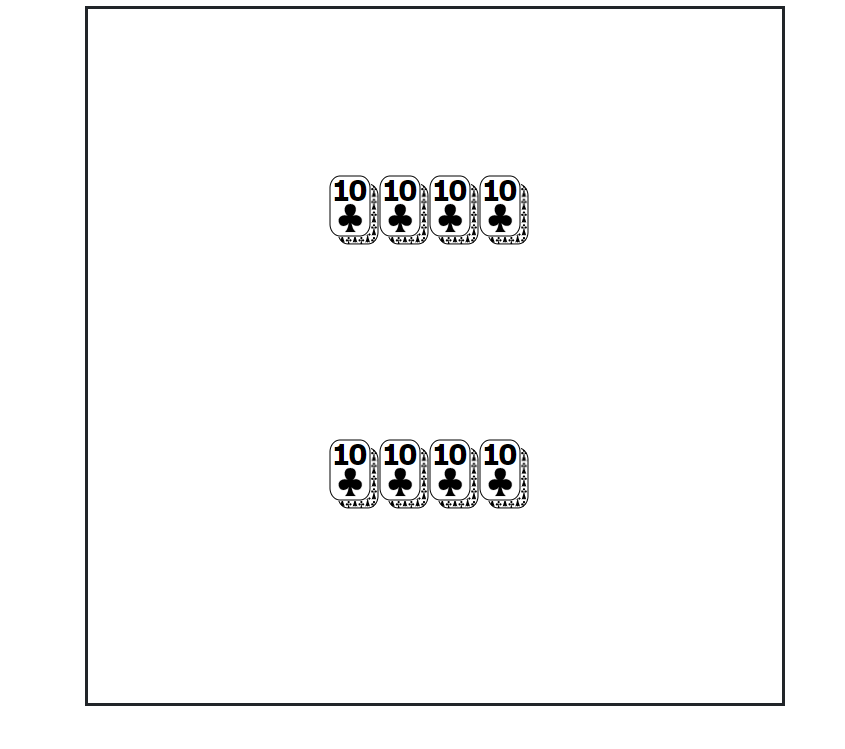
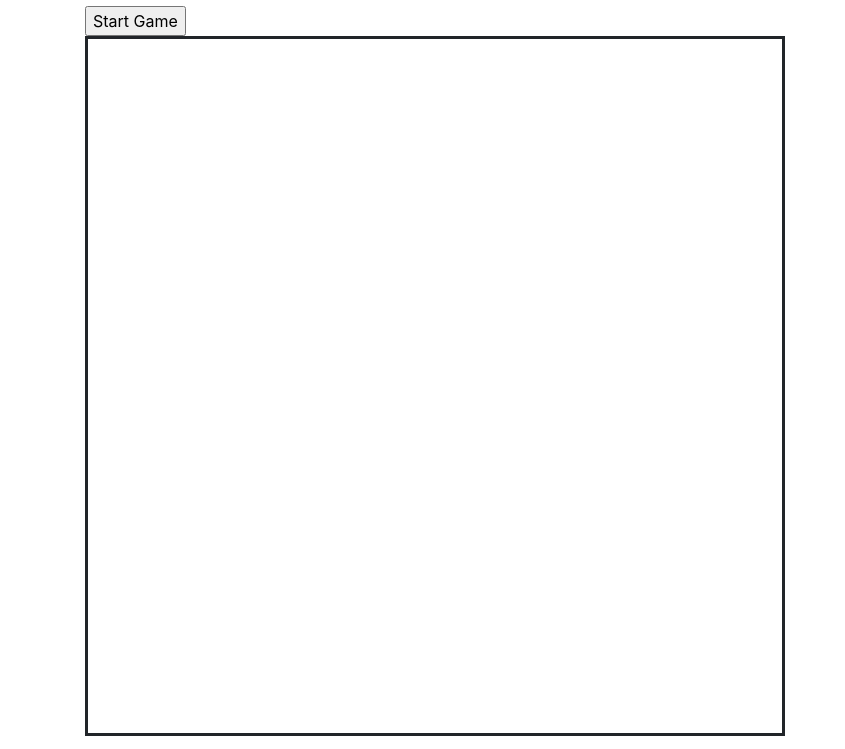
Before and after one commit to whuck/js1Final, a plain HTML site: page index.html in a window 1280 px wide. Shown: the part 51-800 px from the top of the page, without its empty margins (0-845 px from the left). Drawn offline with nearby package versions, Linux system fonts and the light colour scheme.

Commit message:
card layout, shuffle done ezpz

```diff
--- a/index.html
+++ b/index.html
@@ -18,24 +18,26 @@
 <script src="skeleton3.js"></script>
 
 <div class="container">
+    <input type="button" id="startGame" value="Start Game">
     <div class="cardTable">
         <div class="p0" id="p0">
-            <div class="hand" id="p0Hand">
-                <div class="pile0" id=" p0pile0">
-                    <div class="top"><img src="cards/c10.png"></div>
-                    <div class="bottom"><img src="cards/d0.png"></div>
+            <div class="p0hand" id="p0hand"></div>
+            <div class="p0pile" id="p0pile">
+                <div class="pile0" id="p0pile0">
+                    <div class="top"></div>
+                    <div class="bottom"></div>
                 </div>
                 <div class="pile1" id="p0pile1">
-                    <div class="top"><img src="cards/c10.png"></div>
-                    <div class="bottom"><img src="cards/d0.png"></div>
+                    <div class="top"></div>
+                    <div class="bottom"></div>
                 </div>
                 <div class="pile2" id="p0pile2">
-                    <div class="top"><img src="cards/c10.png"></div>
-                    <div class="bottom"><img src="cards/d0.png"></div>
+                    <div class="top"></div>
+                    <div class="bottom"></div>
                 </div>
                 <div class="pile3" id="p0pile3">
-                    <div class="top"><img src="cards/c10.png"></div>
-                    <div class="bottom"><img src="cards/d0.png"></div>
+                    <div class="top"></div>
+                    <div class="bottom"></div>
                 </div>
             </div>
             <div class="p0trick" id="p0trick"></div>
@@ -44,22 +46,23 @@
 
         </div>
         <div class="p1" id="p1">
-            <div class="hand" id="p1Hand">
+            <div class="p1hand" id="p1hand"></div>
+            <div class="p1pile" id="p1pile">
                 <div class="pile0" id="p1pile0">
-                    <div class="top"><img src="cards/c10.png"></div>
-                    <div class="bottom"><img src="cards/d0.png"></div>
+                    <div class="top"></div>
+                    <div class="bottom"></div>
                 </div>
                 <div class="pile1" id="p1pile1">
-                    <div class="top"><img src="cards/c10.png"></div>
-                    <div class="bottom"><img src="cards/d0.png"></div>
+                    <div class="top"></div>
+                    <div class="bottom"></div>
                 </div>
                 <div class="pile2" id="p1pile2">
-                    <div class="top"><img src="cards/c10.png"></div>
-                    <div class="bottom"><img src="cards/d0.png"></div>
+                    <div class="top"></div>
+                    <div class="bottom"></div>
                 </div>
                 <div class="pile3" id="p1pile3">
-                    <div class="top"><img src="cards/c10.png"></div>
-                    <div class="bottom"><img src="cards/d0.png"></div>
+                    <div class="top"></div>
+                    <div class="bottom"></div>
                 </div>
             </div>
             <div class="p1trick" id="p1trick"></div>
--- a/skeleton3.js
+++ b/skeleton3.js
@@ -4,137 +4,156 @@ var _gameDeck = [
     {
         suit:"c",
         rank:9,
-        img:"card\\c9.png"
+        img:"cards\\c9.png"
     },
     {
         suit:"c",
         rank:10,
-        img:"card\\c10.png"
+        img:"cards\\c10.png"
     },
     {
         suit:"c",
         rank:11,
-        img:"card\\c11.png"
+        img:"cards\\c11.png"
     },
     {
         suit:"c",
         rank:12,
-        img:"card\\c12.png"
+        img:"cards\\c12.png"
     },
     {
         suit:"c",
         rank:13,
-        img:"card\\c13.png"
+        img:"cards\\c13.png"
     },
     {
         suit:"c",
         rank:14,
-        img:"card\\c14.png"
+        img:"cards\\c14.png"
     },
     {
         suit:"s",
         rank:9,
-        img:"card\\s9.png"
+        img:"cards\\s9.png"
     },
     {
         suit:"s",
         rank:10,
-        img:"card\\s10.png"
+        img:"cards\\s10.png"
     },
     {
         suit:"s",
         rank:11,
-        img:"card\\s11.png"
+        img:"cards\\s11.png"
     },
     {
         suit:"s",
         rank:12,
-        img:"card\\s12.png"
+        img:"cards\\s12.png"
     },
     {
         suit:"s",
         rank:13,
-        img:"card\\s13.png"
+        img:"cards\\s13.png"
     },
     {
         suit:"s",
         rank:14,
-        img:"card\\s14.png"
+        img:"cards\\s14.png"
     },
     {
         suit:"h",
         rank:9,
-        img:"card\\h9.png"
+        img:"cards\\h9.png"
     },
     {
         suit:"h",
         rank:10,
-        img:"card\\h10.png"
+        img:"cards\\h10.png"
     },
     {
         suit:"h",
         rank:11,
-        img:"card\\h11.png"
+        img:"cards\\h11.png"
     },
     {
         suit:"h",
         rank:12,
-        img:"card\\h12.png"
+        img:"cards\\h12.png"
     },
     {
         suit:"h",
         rank:13,
-        img:"card\\h13.png"
+        img:"cards\\h13.png"
     },
     {
         suit:"h",
         rank:14,
-        img:"card\\h14.png"
+        img:"cards\\h14.png"
     },
     {
         suit:"d",
         rank:9,
-        img:"card\\d9.png"
+        img:"cards\\d9.png"
     },
     {
         suit:"d",
         rank:10,
-        img:"card\\d10.png"
+        img:"cards\\d10.png"
     },
     {
         suit:"d",
         rank:11,
-        img:"card\\d11.png"
+        img:"cards\\d11.png"
     },
     {
         suit:"d",
         rank:12,
-        img:"card\\d12.png"
+        img:"cards\\d12.png"
     },
     {
         suit:"d",
         rank:13,
-        img:"card\\d13.png"
+        img:"cards\\d13.png"
     },
     {
         suit:"d",
         rank:14,
-        img:"card\\d14.png"
+        img:"cards\\d14.png"
     }
 ];
 
-//arrays for each player's hand
-var p0Hand =[];
-var p1Hand =[];
-
-//array for hands
-var _playerHands = [p0Hand,p1Hand];
-
-//array for player hand div element jquery strings
-var _playerHandDivs = ["#p0Hand","#p1Hand"];
-
-//array for dealerDiv --shows which player is the dealer
-var dealerDivs = ["#p0dealer","#p1dealer"];
+var _player0 ={
+    hand: [],
+    handDiv: 'p0hand',
+    piles: [],
+    pileDivs: ['p0pile0','p0pile1','p0pile2','p0pile3'],
+    dealerDiv: '#p0dealer',
+    trickDiv: 'p0trick'
+};
+var _player1 ={
+    hand: [],
+    handDiv: 'p1hand',
+    piles: [],
+    pileDivs: ['p1pile0','p1pile1','p1pile2','p1pile3'],
+    dealerDiv: '#p1dealer',
+    trickDiv: 'p1trick'
+};
+var _dealOrder = [
+    ['#p1pile0 div.bottom','#p0pile0 div.bottom','#p1pile1 div.bottom','#p0pile1 div.bottom',
+        '#p1pile2 div.bottom','#p0pile2 div.bottom','#p1pile3 div.bottom','#p0pile3 div.bottom',
+        '#p1pile0 div.top','#p0pile0 div.top','#p1pile1 div.top','#p0pile1 div.top',
+        '#p1pile2 div.top','#p0pile2 div.top','#p1pile3 div.top','#p0pile3 div.top',
+        '#p1hand','#p0hand','#p1hand','#p0hand',
+        '#p1hand','#p0hand','#p1hand','#p0hand'],
+    ['#p0pile0 div.bottom','#p1pile0 div.bottom','#p0pile1 div.bottom','#p1pile1 div.bottom',
+        '#p0pile2 div.bottom','#p1pile2 div.bottom','#p0pile3 div.bottom','#p1pile3 div.bottom',
+        '#p0pile0 div.top','#p1pile0 div.top','#p0pile1 div.top','#p1pile1 div.top',
+        '#p0pile2 div.top','#p1pile2 div.top','#p0pile3 div.top','#p1pile3 div.top',
+        '#p0hand','#p1hand','#p0hand','#p1hand',
+        '#p0hand','#p1hand','#p0hand','#p1hand']
+];
+var _players = [_player0,_player1];
 
 //global trump suit
 var _trump = "";
@@ -144,9 +163,54 @@ var trumpCards = [];
 
 //keeps track of dealer
 var _dealer = 0;
+var _currentPlayer =1;
 $(document).ready(function() {
+    $("#startGame").click(start);
+});
+function setNextPlayer() {
+    //console.log('next');
+    //$("#p"+_currentPlayer).removeClass('whosTurn');
+    _currentPlayer ++;
+    if(_currentPlayer === 2) _currentPlayer = 0;
+    //$("#p"+_currentPlayer).addClass('whosTurn');
+}
+function start() {
+    var deck = _gameDeck;
+    shuffle(deck);
+    deal(deck);
+}
+function deal(deck) {
+    $(_players[_dealer].dealerDiv).show();
+    for (var i = 0; i < 8; i++) {
+        var c = deck.pop();
+        _players[_currentPlayer].hand.push(c);
+        var cid = `p${_currentPlayer}bot${_players[_currentPlayer].hand.length-1}`;
+        var card = $("<img>").attr('src','cards\\d0.png').attr('id',cid).data('s',c.img);
+        console.log(_dealOrder[_dealer][i]);
+        $(_dealOrder[_dealer][i]).append(card);
+        setNextPlayer();
+    }
+    for (var i = 8; i < 16; i++) {
+        var c = deck.pop();
+        _players[_currentPlayer].hand.push(c);
+        var cid = `p${_currentPlayer}top${_players[_currentPlayer].hand.length-4}`;
+        var card = $("<img>").attr('src',`${c.img}`).attr('id',cid).data('s',c.img);
+        console.log(_dealOrder[_dealer][i]);
+        $(_dealOrder[_dealer][i]).append(card);
+        setNextPlayer();
+    }
 
-});
+    for (var i = 16; i < 24; i++) {
+        var c = deck.pop();
+        _players[_currentPlayer].hand.push(c);
+        var cid = `p${_currentPlayer}hand${_players[_currentPlayer].hand.length-4}`;
+        var card = $("<img>").attr('src',`${c.img}`).attr('id',cid).data('s',c.img);
+        console.log(_dealOrder[_dealer][i]);
+        $(_dealOrder[_dealer][i]).append(card);
+        setNextPlayer();
+    }
+}
+
 //found shuffle function
 //https://stackoverflow.com/questions/2450954/how-to-randomize-shuffle-a-javascript-array
 function shuffle(array) {
--- a/style.css
+++ b/style.css
@@ -16,7 +16,7 @@ div.p0 {
     height: 340px;
     width: 220px;
 }
-#p0Hand {
+#p0pile {
     /*border-style: solid;*/
     /*border-width:3px;*/
     position: absolute;
@@ -25,7 +25,27 @@ div.p0 {
     height: 100px;
     width: 230px;
 }
-#p1Hand {
+#p0hand {
+    /*border-style: solid;*/
+    /*border-width:3px;*/
+    position: absolute;
+    top: 170px;
+    left: 0px;
+    height: 100px;
+    width: 230px;
+
+}
+#p1hand {
+
+    /*border-style: solid;*/
+    /*border-width:3px;*/
+    position: absolute;
+    bottom: 175px;
+    left: 0px;
+    height: 100px;
+    width: 230px;
+}
+#p1pile {
     /*border-style: solid;*/
     /*border-width:3px;*/
     position: absolute;
@@ -46,7 +66,7 @@ div.p1 {
 #passBtn {
     position: absolute;
     left: 35%;
-    top: 50%;
+    top: 70%;
 }
 
 .top {
```
